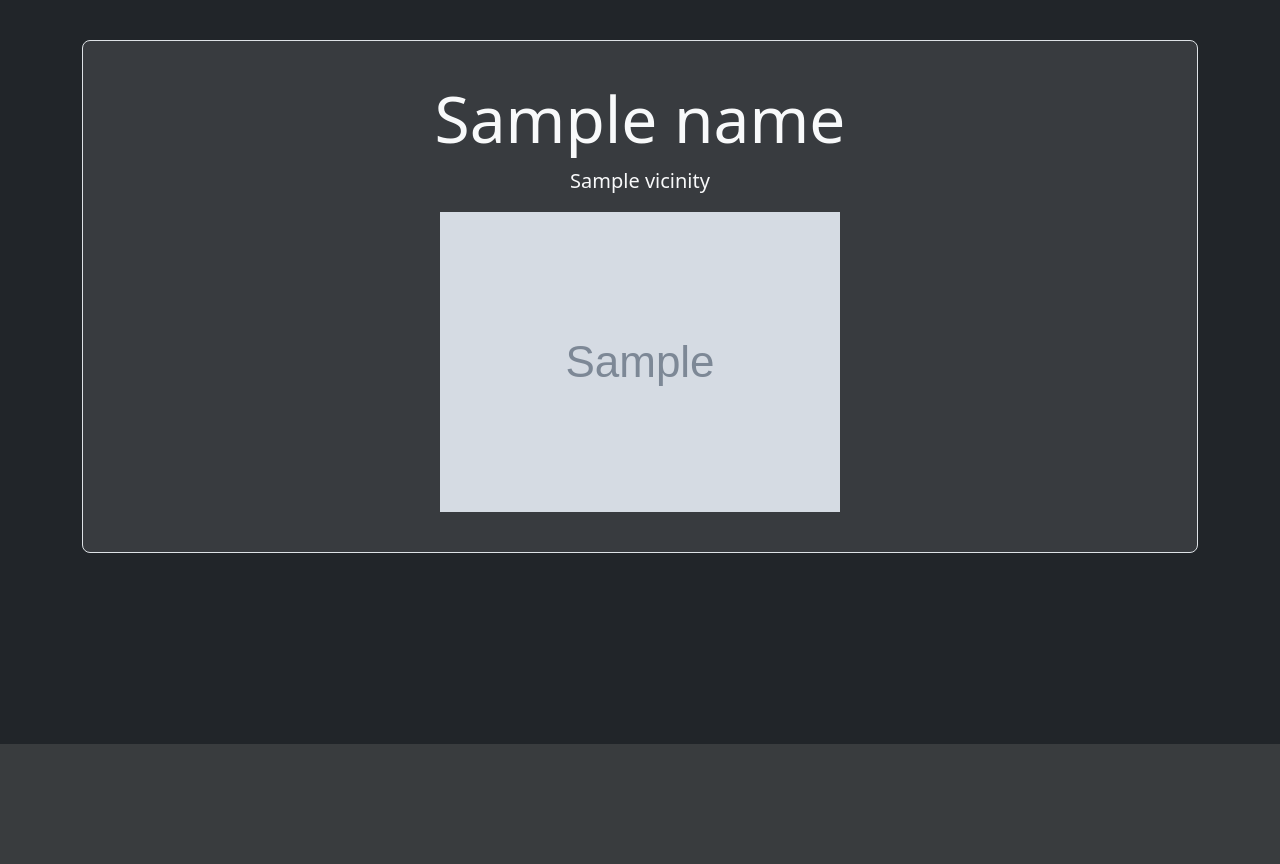
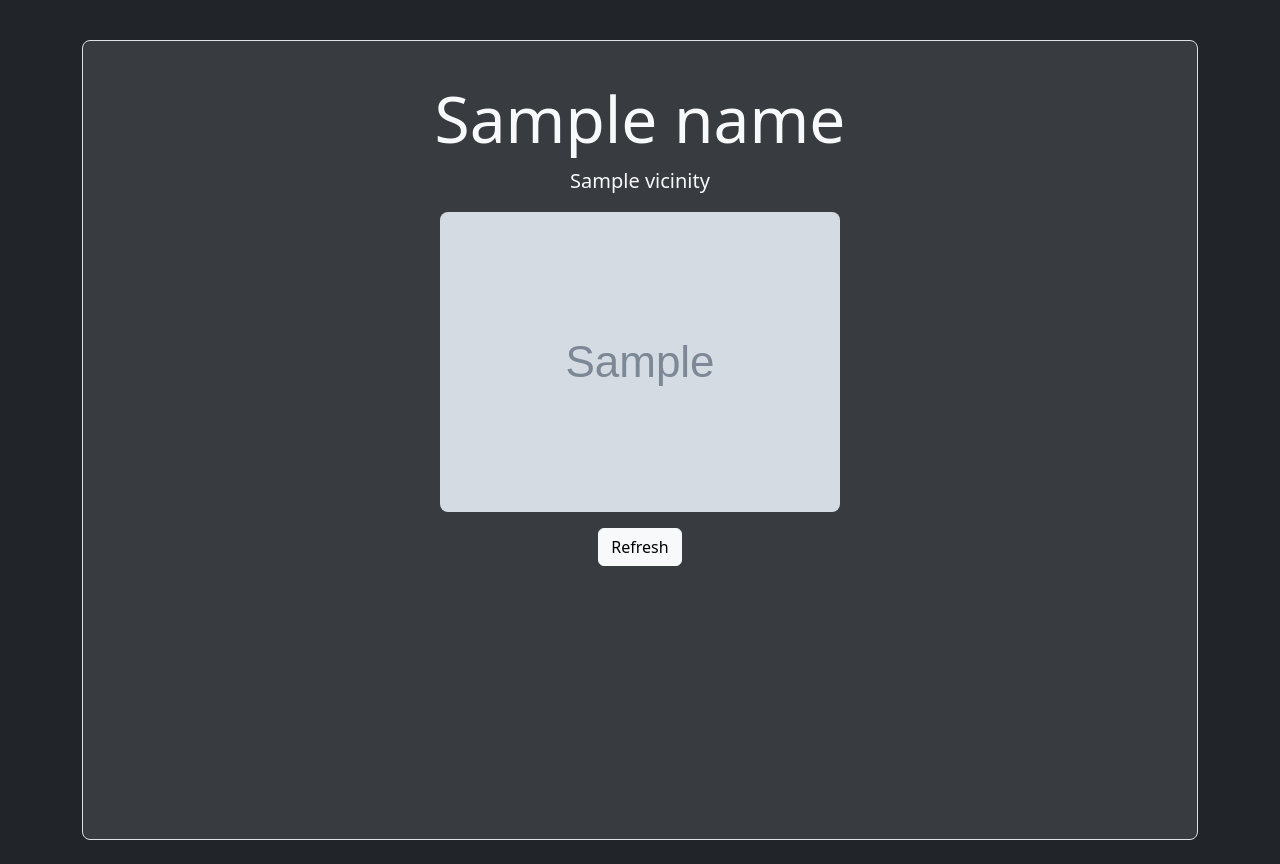
Before and after one commit to SadNarwhal27/the-menu-mixer, a Django app: template find_restaurant/templates/find_restaurant/index.html in a window 1280 px wide. Shown: the part 56-920 px from the top of the page. Before the commit the page ends 800 px from the top, so only its background shows below. Run offline with Django 4.2, Linux system fonts and the light colour scheme; the template is opened without the code that fills it: most values are stand-ins (such as "Sample title", 1, 10 or a date in 2020); grey boxes marked "Sample" are stand-in pictures; some libraries are stand-ins or nearby versions.

Commit message:
Fixed image formatting and added a refresh button

```diff
--- a/find_restaurant/templates/find_restaurant/index.html
+++ b/find_restaurant/templates/find_restaurant/index.html
@@ -8,16 +8,19 @@
 
 {% block content %}
 
-<div class="p-3 mb-4 bg-light text-light border rounded-3" style="--bs-bg-opacity: 0.1;">
+<div class="p-3 mb-4 bg-light text-light border rounded-3 vh-100" style="--bs-bg-opacity: 0.1;">
     <div class="container-fluid py-4 text-center">
 
         <h1 class="display-3">{{ name }}</h1>
-
         <p class="lead">
             {{ vicinity }}
         </p>
-        <img src="{{ photos }}" alt="">
+        <img src="{{ photos }}" alt="" class="img-fluid rounded-3">
 
+        <form action="" method="post">
+            {% csrf_token %}
+            <button class="m-3 btn btn-light" onclick="location.reload">Refresh</button>
+        </form>
     </div>
 </div>
 
--- a/find_restaurant/templates/find_restaurant/search.html
+++ b/find_restaurant/templates/find_restaurant/search.html
@@ -10,4 +10,4 @@
 
 
 
-{% endblock content}
+{% endblock content %}
--- a/find_restaurant/urls.py
+++ b/find_restaurant/urls.py
@@ -7,4 +7,5 @@ app_name = 'find_restaurant'
 urlpatterns = [
     # Home page
     path('', views.index, name='index'),
+    path('search/', views.search, name='search')
 ]
--- a/find_restaurant/views.py
+++ b/find_restaurant/views.py
@@ -8,3 +8,6 @@ def index(request):
     restaurant = Google().nearby_search('mt pleasant, mi')
     context = restaurant
     return render(request, 'find_restaurant/index.html', context)
+
+def search(request):
+    return render(request, 'find_restaurant/search.html')
--- a/nearby_search.py
+++ b/nearby_search.py
@@ -19,7 +19,7 @@ class Google():
     def _trim_data(self, data):
         """Removes restaurants from file based on type tags"""
 
-        TYPES_TO_REMOVE = ['gas_station'] # Removal tags
+        TYPES_TO_REMOVE = ['gas_station', 'spa'] # Removal tags
 
         for place in data:
             if any(tag in TYPES_TO_REMOVE for tag in place['types']):
@@ -51,7 +51,7 @@ class Google():
         )
         return response
 
-    def _get_photos(self, photo_reference, maxwidth=400):
+    def _get_photos(self, photo_reference, maxwidth=1000):
         PHOTOS_URL = "https://maps.googleapis.com/maps/api/place/photo?&photo_reference="
         url = PHOTOS_URL + photo_reference + f"&maxwidth={maxwidth}&key=" + config('API_KEY')
         return url
@@ -71,7 +71,7 @@ class Google():
     def geolocate(self):
         return self.gmaps.geolocate()
 
-    def nearby_search(self, location, distance=1, keyword=None):
+    def nearby_search(self, location, distance=5, keyword=None):
         """Creates a maps Places API request to find nearby restaurants"""
 
         # Makes sure a location tuple is passed into the response request
```
Also changed, not shown: find_restaurant/forms.py (line endings or trailing spaces).
